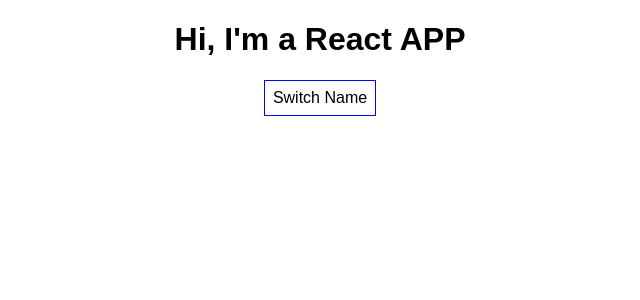
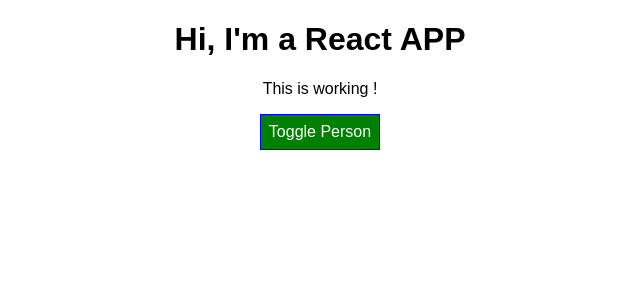
Before and after one commit to Yves848/react-complete-guide, a React (Create React App) app: page / in a window 1280 px wide. Shown: the top 300 px of the page, without its empty margins (320-960 px from the left). Built offline with nearby package versions, Linux system fonts and the light colour scheme.

Commit message:
before eject

```diff
--- a/package.json
+++ b/package.json
@@ -3,6 +3,7 @@
   "version": "0.1.0",
   "private": true,
   "dependencies": {
+    "radium": "^0.24.1",
     "react": "^16.4.2",
     "react-dom": "^16.4.2",
     "react-scripts": "1.1.5"
--- a/src/App.css
+++ b/src/App.css
@@ -1,3 +1,11 @@
 .App {
   text-align: center;
 }
+
+.red {
+  color: red;
+}
+
+.bold {
+  font-weight: bold
+}
--- a/src/App.js
+++ b/src/App.js
@@ -1,6 +1,7 @@
 import React, { Component } from 'react';
 import './App.css';
 import Person from './Person/Person';
+
 
 class App extends Component {
   state = {
@@ -44,11 +45,12 @@
 
   render() {
     const style = {
-      backgroundColor: 'white',
+      backgroundColor: 'green',
+      color: 'white',
       font: 'inherit',
       border: '1px solid blue',
       padding: '8px',
-      cursor: 'pointer',
+      cursor: 'pointer'
     };
 
     let persons = null;
@@ -69,15 +71,29 @@
           })}
         </div>
       );
+      style.backgroundColor = 'red';
+
     }
+
+    const classes = [];
+    if (this.state.persons.length <= 2) {
+      classes.push('red');
+    }
+    if (this.state.persons.length <= 1) {
+      classes.push('bold');
+    }
+
     return (
+
       <div className="App">
         <h1>Hi, I'm a React APP</h1>
+        <p className={classes.join(' ')}>This is working !</p>
         <button onClick={this.togglePersonsHandler} style={style}>
-          Switch Name
+          Toggle Person
         </button>
         {persons}
       </div>
+
     );
   }
 }
--- a/src/Person/Person.css
+++ b/src/Person/Person.css
@@ -6,3 +6,9 @@
   padding: 16px;
   text-align: center
 }
+
+/* @media (min-width: 500px) {
+  .Person {
+    width: 450px;
+  }
+} */
--- a/src/Person/Person.js
+++ b/src/Person/Person.js
@@ -2,6 +2,7 @@
 import './Person.css';
 
 const person = props => {
+
   return (
     <div className="Person">
       <p onClick={props.click} >
```
Also changed, not shown: 1 other file (tests, documents, lock files or other folders).
